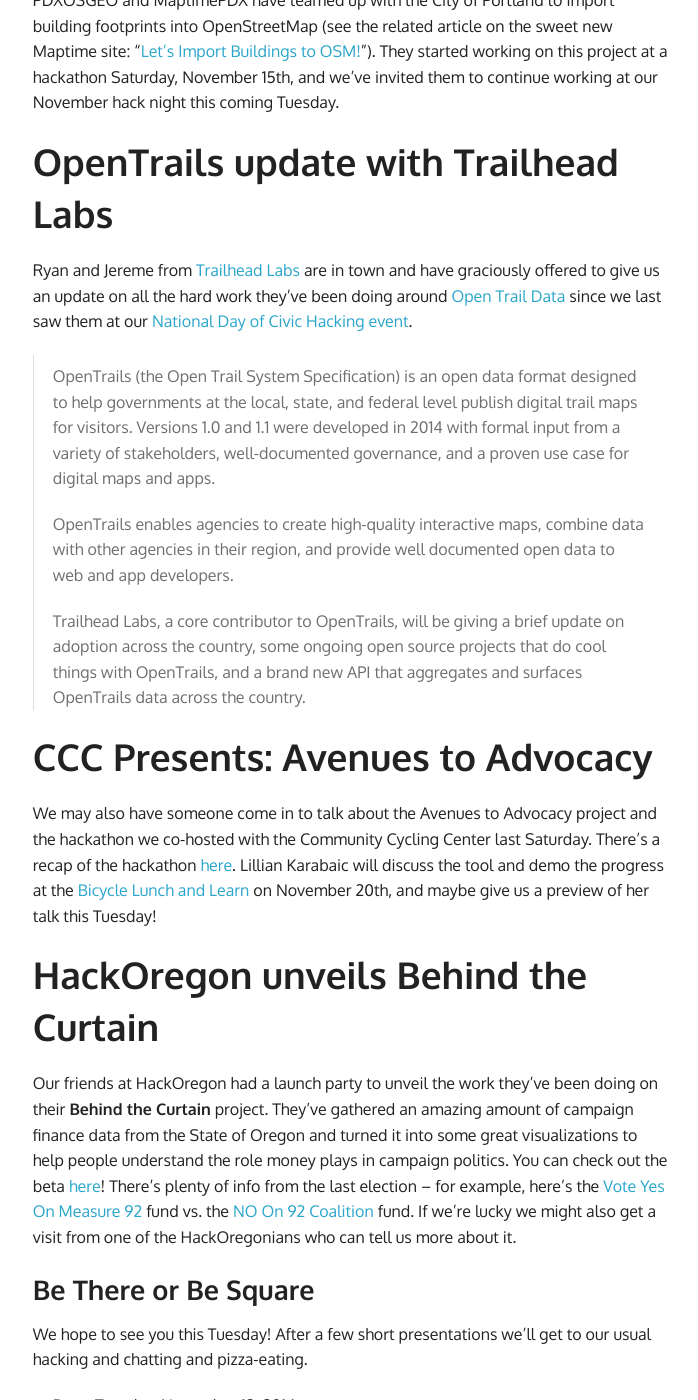
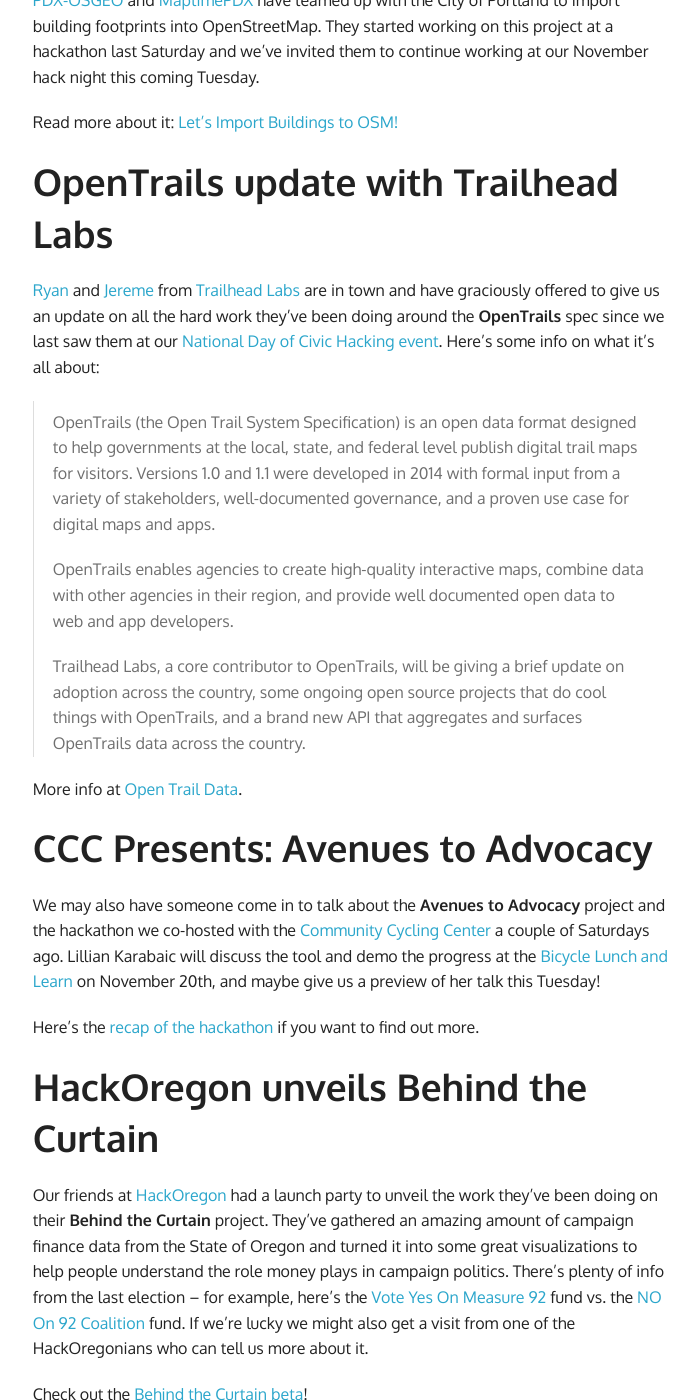
Before and after one commit to code-for-portland-archive/codeforportland.github.io, a Jekyll site: the page built from news/_posts/2014-11-16-november-hack-night.md, in a window 1280 px wide and 1400 px high, scrolled down 525 px. Shown: the whole window, without its empty margins (289-987 px from the left). Built offline with Jekyll 4.4.1, drawn with Linux system fonts in a browser that asks for light colours; Markdown is read by kramdown in place of the engine named in the settings; some of the changed text lies outside the part shown.

Commit message:
more links! more!!

```diff
--- a/news/_posts/2014-11-16-november-hack-night.md
+++ b/news/_posts/2014-11-16-november-hack-night.md
@@ -8,11 +8,13 @@
 
 ## OpenStreetMap, Building Footprints, and You
 
-PDXOSGEO and MaptimePDX have teamed up with the City of Portland to import building footprints into OpenStreetMap (see the related article on the sweet new Maptime site: "[Let's Import Buildings to OSM!](http://maptime.io/portland/event/2014/11/15/november-osm-hackathon-event/)"). They started working on this project at a hackathon Saturday, November 15th, and we've invited them to continue working at our November hack night this coming Tuesday.
+[PDX-OSGEO](http://wiki.osgeo.org/wiki/PDX-OSGEO) and [MaptimePDX](http://maptimepdx.org/) have teamed up with the City of Portland to import building footprints into OpenStreetMap. They started working on this project at a hackathon last Saturday and we've invited them to continue working at our November hack night this coming Tuesday.
+
+Read more about it: [Let's Import Buildings to OSM!](http://maptime.io/portland/event/2014/11/15/november-osm-hackathon-event/)
 
 ## OpenTrails update with Trailhead Labs
 
-Ryan and Jereme from [Trailhead Labs](http://www.trailheadlabs.com/) are in town and have graciously offered to give us an update on all the hard work they've been doing around [Open Trail Data](http://www.opentraildata.org/) since we last saw them at our [National Day of Civic Hacking event](http://www.codeforportland.org/news/2014/06/ndoch-wrap-up/).
+[Ryan](http://twitter.com/ryanbranciforte) and [Jereme](https://twitter.com/jerememonteau) from [Trailhead Labs](http://www.trailheadlabs.com/) are in town and have graciously offered to give us an update on all the hard work they've been doing around the **OpenTrails** spec since we last saw them at our [National Day of Civic Hacking event](http://www.codeforportland.org/news/2014/06/ndoch-wrap-up/). Here's some info on what it's all about:
 
 > OpenTrails (the Open Trail System Specification) is an open data format designed to help governments at the local, state, and federal level publish digital trail maps for visitors. Versions 1.0 and 1.1 were developed in 2014 with formal input from a variety of stakeholders, well-documented governance, and a proven use case for digital maps and apps.
 >
@@ -20,13 +22,19 @@
 >
 > Trailhead Labs, a core contributor to OpenTrails, will be giving a brief update on adoption across the country, some ongoing open source projects that do cool things with OpenTrails, and a brand new API that aggregates and surfaces OpenTrails data across the country.
 
+More info at [Open Trail Data](http://www.opentraildata.org/).
+
 ## CCC Presents: Avenues to Advocacy
 
-We may also have someone come in to talk about the Avenues to Advocacy project and the hackathon we co-hosted with the Community Cycling Center last Saturday. There's a recap of the hackathon [here](http://www.communitycyclingcenter.org/index.php/hacking-for-a-better-transportation-future/). Lillian Karabaic will discuss the tool and demo the progress at the [Bicycle Lunch and Learn](https://www.portlandoregon.gov/transportation/article/144945) on November 20th, and maybe give us a preview of her talk this Tuesday!
+We may also have someone come in to talk about the **Avenues to Advocacy** project and the hackathon we co-hosted with the [Community Cycling Center](http://www.communitycyclingcenter.org/) a couple of Saturdays ago. Lillian Karabaic will discuss the tool and demo the progress at the [Bicycle Lunch and Learn](https://www.portlandoregon.gov/transportation/article/144945) on November 20th, and maybe give us a preview of her talk this Tuesday!
+
+Here's the [recap of the hackathon](http://www.communitycyclingcenter.org/index.php/hacking-for-a-better-transportation-future/) if you want to find out more.
 
 ## HackOregon unveils Behind the Curtain
 
-Our friends at HackOregon had a launch party to unveil the work they've been doing on their **Behind the Curtain** project. They've gathered an amazing amount of campaign finance data from the State of Oregon and turned it into some great visualizations to help people understand the role money plays in campaign politics. You can check out the beta [here](http://ballot.hackoregon.org/)! There's plenty of info from the last election -- for example, here's the [Vote Yes On Measure 92](http://ballot.hackoregon.org/#/campaign/17007) fund vs. the [NO On 92 Coalition](http://ballot.hackoregon.org/#/campaign/17015) fund. If we're lucky we might also get a visit from one of the HackOregonians who can tell us more about it.
+Our friends at [HackOregon](http://www.hackoregon.org/) had a launch party to unveil the work they've been doing on their **Behind the Curtain** project. They've gathered an amazing amount of campaign finance data from the State of Oregon and turned it into some great visualizations to help people understand the role money plays in campaign politics. There's plenty of info from the last election -- for example, here's the [Vote Yes On Measure 92](http://ballot.hackoregon.org/#/campaign/17007) fund vs. the [NO On 92 Coalition](http://ballot.hackoregon.org/#/campaign/17015) fund. If we're lucky we might also get a visit from one of the HackOregonians who can tell us more about it.
+
+Check out the [Behind the Curtain beta](http://ballot.hackoregon.org/)!
 
 ### Be There or Be Square
 
```
